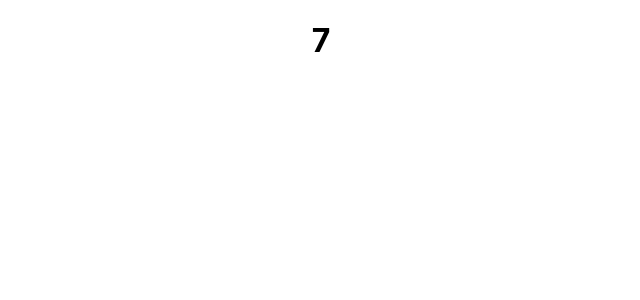
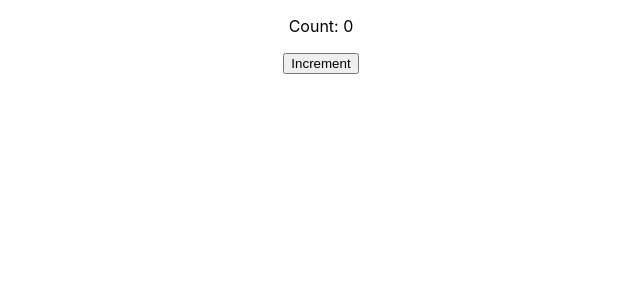
Before and after one commit to dinasaura/my-react-app, a React (Create React App) app: page / in a window 1280 px wide. Shown: the top 300 px of the page, without its empty margins (319-959 px from the left). Built offline with nearby package versions, Linux system fonts and the light colour scheme.

Commit message:
added ex counter

```diff
--- a/src/App.js
+++ b/src/App.js
@@ -1,10 +1,10 @@
 import './App.css';
-import Counter from './Counter';
+import ClickCounter from './ClickCounter';
 
 function App() {
   return (
     <div className="App">
-      <Counter initialValue={5} incrementInterval={500} incrementAmount={2} />
+      <ClickCounter/>
     </div>
   );
 }
--- /dev/null
+++ b/src/ClickCounter.js
@@ -0,0 +1,27 @@
+import React, { Component } from 'react';
+
+class ClickCounter extends Component {
+  constructor(props) {
+    super(props);
+    this.state = {
+      count: 0
+    };
+  }
+
+  handleIncrement = () => {
+    this.setState(prevState => ({
+      count: prevState.count + 1
+    }));
+  };
+
+  render() {
+    return (
+      <div>
+        <p>Count: {this.state.count}</p>
+        <button onClick={this.handleIncrement}>Increment</button>
+      </div>
+    );
+  }
+}
+
+export default ClickCounter;
```
